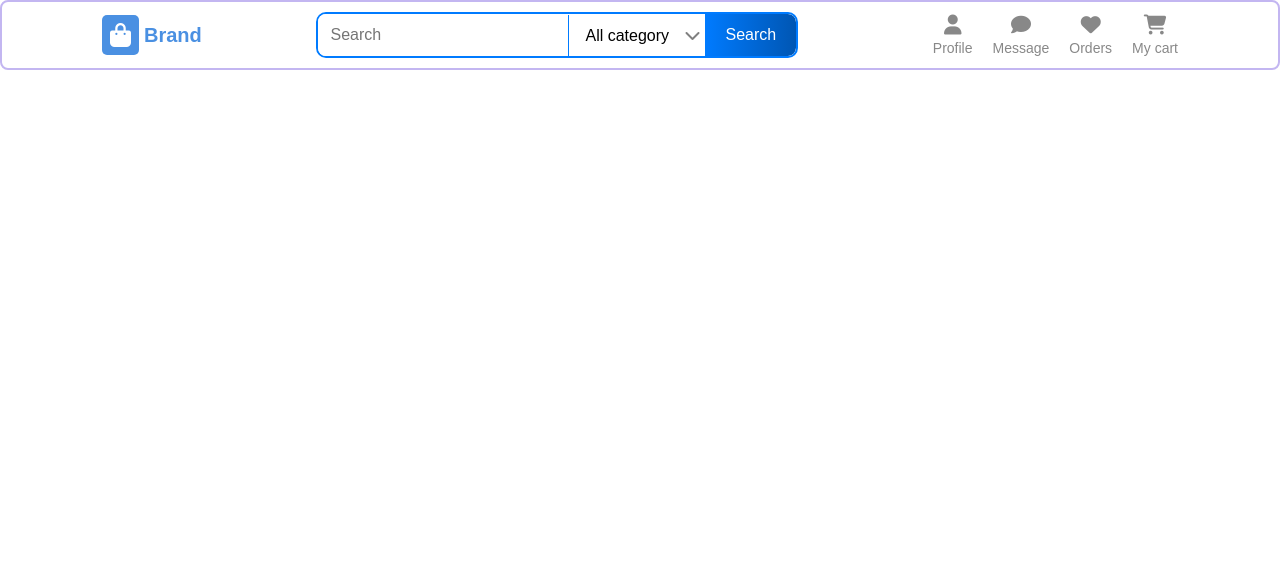
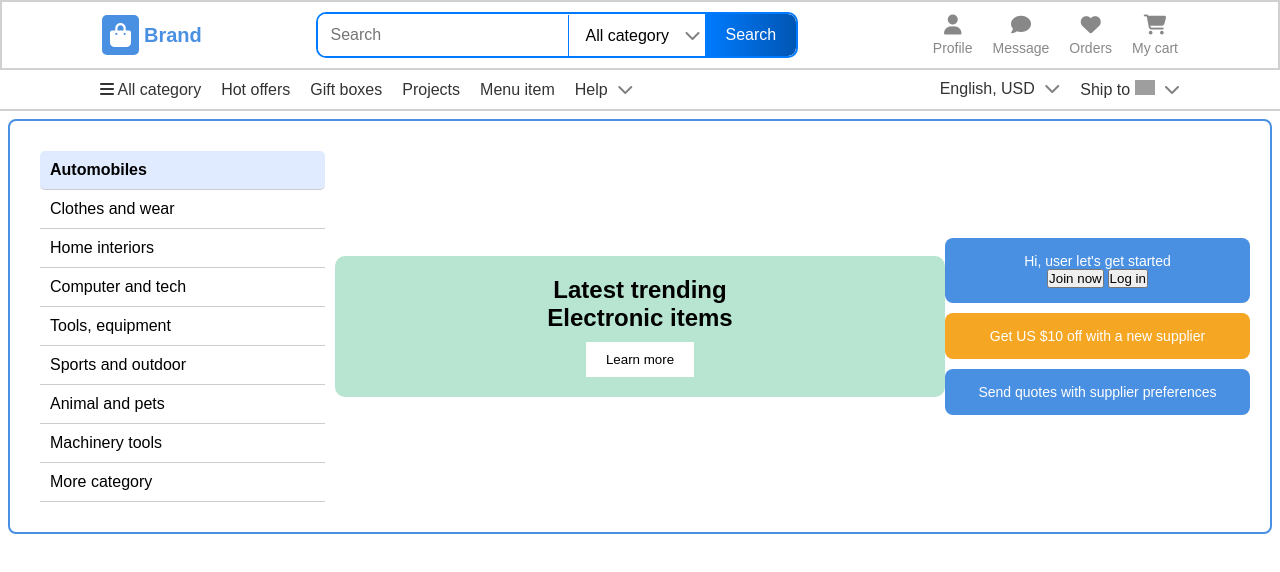
Before and after one commit to Labeebkhan/ecommerce-fullstack-design, a plain HTML site: page index.html in a window 1280 px wide. Drawn offline with Linux system fonts and the light colour scheme; grey boxes are pictures that could not be loaded.

Commit message:
added main Section

```diff
--- a/index.html
+++ b/index.html
@@ -5,10 +5,12 @@
     <meta name="viewport" content="width=device-width, initial-scale=1.0">
     <title>E-commerce Navbar</title>
     <link rel="stylesheet" href="style/styles.css">
+    <link rel="stylesheet" href="style/section-main.css">
     <link rel="stylesheet" href="https://cdnjs.cloudflare.com/ajax/libs/font-awesome/6.5.1/css/all.min.css">
 
 </head>
 <body>
+    <!-- Navbar  -->
     <nav class="navbar">
         <div class="logo">
             <i class="fas fa-shopping-bag"></i>
@@ -43,5 +45,45 @@
             </div>
         </div>
     </nav>
+<!-- Offers and Detail Section -->
+    <nav class="secondary-navbar">
+        <div class="menu-items">
+            <span><i class="fas fa-bars"></i> All category</span>
+            <span>Hot offers</span>
+            <span>Gift boxes</span>
+            <span>Projects</span>
+            <span>Menu item</span>
+            <span class="dropdown">Help <i class="fas fa-chevron-down"></i></span>
+        </div>
+        <div class="menu-items">
+            <span class="dropdown">English, USD <i class="fas fa-chevron-down"></i></span>
+            <span class="dropdown">Ship to <img src="https://upload.wikimedia.org/wikipedia/en/b/ba/Flag_of_Germany.svg" width="20" alt="Germany"> <i class="fas fa-chevron-down"></i></span>
+        </div>
+    </nav>
+<!-- Section Main -->
+    <div class="container">
+        <div class="sidebar">
+            <ul>
+                <li>Automobiles</li>
+                <li>Clothes and wear</li>
+                <li>Home interiors</li>
+                <li>Computer and tech</li>
+                <li>Tools, equipment</li>
+                <li>Sports and outdoor</li>
+                <li>Animal and pets</li>
+                <li>Machinery tools</li>
+                <li>More category</li>
+            </ul>
+        </div>
+        <div class="main-content">
+            <h2>Latest trending <br><strong>Electronic items</strong></h2>
+            <button>Learn more</button>
+        </div>
+        <div class="sidebar-right">
+            <div class="blue-box">Hi, user let's get started <br><button>Join now</button> <button>Log in</button></div>
+            <div class="orange-box">Get US $10 off with a new supplier</div>
+            <div class="blue-box">Send quotes with supplier preferences</div>
+        </div>
+    </div>
 </body>
 </html>
--- /dev/null
+++ b/style/section-main.css
@@ -0,0 +1,83 @@
+* {
+    margin: 0;
+    padding: 0;
+    box-sizing: border-box;
+    font-family: Arial, sans-serif;
+}
+
+.container {
+    margin: 8px;
+    display: flex;
+    border: 2px solid #4a90e2;
+    border-radius: 8px;
+    padding: 20px;
+    justify-content: space-between;
+    align-items: center;
+    background-color: #fff;
+}
+
+.sidebar {
+    width: 25%;
+    padding: 10px;
+}
+
+.sidebar ul {
+    list-style: none;
+}
+
+.sidebar li {
+    padding: 10px;
+    font-size: 16px;
+    border-bottom: 1px solid #ccc;
+}
+
+.sidebar li:first-child {
+    font-weight: bold;
+    background-color: #e0ebff;
+    padding: 10px;
+    border-radius: 5px;
+}
+
+.main-content {
+    width: 50%;
+    text-align: center;
+    background-color: #b7e5d1;
+    padding: 20px;
+    border-radius: 10px;
+}
+
+.main-content h2 {
+    font-size: 24px;
+    font-weight: bold;
+}
+
+.main-content button {
+    padding: 10px 20px;
+    background-color: white;
+    border: none;
+    cursor: pointer;
+    margin-top: 10px;
+}
+
+.sidebar-right {
+    width: 25%;
+    display: flex;
+    flex-direction: column;
+    gap: 10px;
+}
+
+.sidebar-right div {
+    padding: 15px;
+    text-align: center;
+    border-radius: 8px;
+    font-size: 14px;
+    color: white;
+}
+
+.blue-box {
+    background-color: #4a90e2;
+}
+
+.orange-box {
+    background-color: #f5a623;
+}
--- a/style/styles.css
+++ b/style/styles.css
@@ -11,8 +11,7 @@
     align-items: center;
     padding: 10px 100px;
     background-color: #fff;
-    border: 2px solid #c3b6f1;
-    border-radius: 8px;
+    border: 2px solid #d1d1d1;
 }
 
 .logo {
@@ -103,3 +102,28 @@
     font-size: 20px;
     margin-bottom: 5px;
 }
+.secondary-navbar {
+
+    padding: 10px 100px;
+    border-bottom: 2px solid #d1d1d1;
+    display: flex;
+    align-items: center;
+    justify-content: space-between;
+}
+
+.secondary-navbar .menu-items {
+    display: flex;
+    gap: 20px;
+    font-size: 16px;
+    color: #333;
+}
+
+.secondary-navbar .dropdown {
+    position: relative;
+    cursor: pointer;
+}
+
+.secondary-navbar .dropdown i {
+    margin-left: 5px;
+    color: gray;
+}
```
